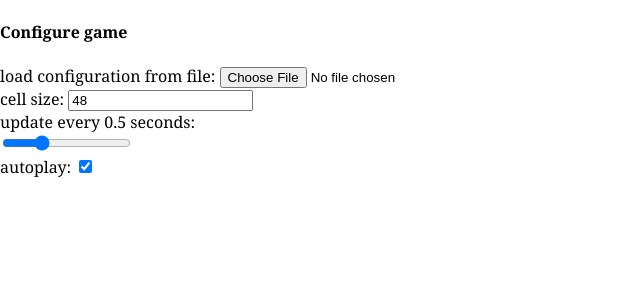
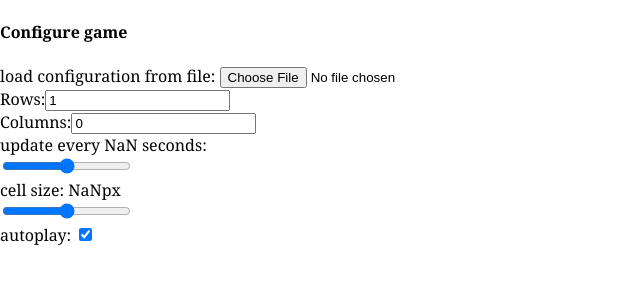
Before and after one commit to f17208/game-of-life, a React (Create React App) app: page / in a window 1280 px wide. Shown: the top 300 px of the page, without its empty margins (0-640 px from the left). Built offline with nearby package versions, Linux system fonts and the light colour scheme.

Commit message:
fix(GameState): fixed setDimensions logics; refactor: moved constants in separate file, with values from process.env;

```diff
--- a/src/App.tsx
+++ b/src/App.tsx
@@ -8,6 +8,7 @@ import {
   cellsSelector,
   GameStatus,
   generationCountSelector,
+  setGenerationCount,
   setIntoCell,
   statusSelector,
 } from './components/game-state/GameState.slice';
@@ -24,6 +25,10 @@ function App() {
   const cells = useSelector(cellsSelector);
   const generationCount = useSelector(generationCountSelector);
   const areCellsConfigured = useSelector(areCellsConfiguredSelector);
+
+  const onResetGenerations = useCallback(() => {
+    dispatch(setGenerationCount(0));
+  }, [dispatch]);
 
   const onClickCell = useCallback((position: CellPosition, status: CellStatus) => {
     dispatch(setIntoCell({ position, status }));
@@ -47,9 +52,10 @@ function App() {
           />
         </div>
       )}
-      {generationCount > 0 && (
+      {areCellsConfigured && (
         <div className="App-footer">
-          generation #{generationCount}
+          generation #{generationCount}&nbsp;
+          <button type="button" onClick={onResetGenerations}>reset</button>
         </div>
       )}
     </div>
--- /dev/null
+++ b/src/components/board/Board.css
@@ -0,0 +1,3 @@
+.Board-container {
+  overflow: hidden;
+}
--- a/src/components/board/Board.tsx
+++ b/src/components/board/Board.tsx
@@ -1,5 +1,7 @@
 import { FC } from 'react';
 import { Cell, CellPosition, CellStatus } from '../cell/Cell';
+
+import './Board.css';
 
 export type BoardDimensions = {
   x: number;
@@ -14,7 +16,7 @@ export type BoardProps = {
 
 export const Board: FC<BoardProps> = ({ cells, cellSize, onClickCell }) => {
   return (
-    <div>
+    <div className="Board-container">
       {
         cells.map((row, x) => {
           return <div key={`row-${x}`} style={{ height: cellSize }}>
--- a/src/components/game-configurator/GameConfigurator.tsx
+++ b/src/components/game-configurator/GameConfigurator.tsx
@@ -12,7 +12,17 @@ import {
   setUpdateEveryMs,
   updateEveryMsSelector,
   areCellsConfiguredSelector,
+  dimensionsSelector,
 } from '../game-state/GameState.slice';
+
+import {
+  STEP_UPDATE_EVERY_MS,
+  MAX_UPDATE_EVERY_MS,
+  MIN_UPDATE_EVERY_MS,
+  STEP_CELL_SIZE,
+  MIN_CELL_SIZE,
+  MAX_CELL_SIZE,
+} from '../../utils/constants';
 
 export const GameConfigurator: FC = () => {
   const dispatch = useDispatch();
@@ -20,6 +30,8 @@ export const GameConfigurator: FC = () => {
   const cellSize = useSelector(cellSizeSelector);
   const updateEveryMs = useSelector(updateEveryMsSelector);
   const [isAutoplayEnabled, setIsAutoplayEnabled] = useState(true);
+
+  const { rowsCount, columnsCount } = useSelector(dimensionsSelector);
 
   // can start game if has any cells
   const canStartGame = useSelector(areCellsConfiguredSelector);
@@ -71,11 +83,25 @@ export const GameConfigurator: FC = () => {
           />
         </div>
         <div>
-          cell size:&nbsp;
+          Rows:
           <input
             type="number"
-            value={cellSize}
-            onChange={e => dispatch(setCellSize(+e.target.value))}
+            value={rowsCount}
+            onChange={e => dispatch(setDimensions({
+              rowsCount: +e.target.value,
+              columnsCount,
+            }))}
+          />
+        </div>
+        <div>
+          Columns:
+          <input
+            type="number"
+            value={columnsCount}
+            onChange={e => dispatch(setDimensions({
+              rowsCount,
+              columnsCount: +e.target.value,
+            }))}
           />
         </div>
         <div>
@@ -83,11 +109,24 @@ export const GameConfigurator: FC = () => {
           <div>
             <input
               type="range"
-              min={100}
-              max={1500}
-              step={100}
+              min={MIN_UPDATE_EVERY_MS}
+              max={MAX_UPDATE_EVERY_MS}
+              step={STEP_UPDATE_EVERY_MS}
               value={updateEveryMs}
               onChange={e => dispatch(setUpdateEveryMs(+e.target.value))}
+            />
+          </div>
+        </div>
+        <div>
+          cell size: {cellSize}px
+          <div>
+            <input
+              type="range"
+              min={MIN_CELL_SIZE}
+              max={MAX_CELL_SIZE}
+              step={STEP_CELL_SIZE}
+              value={cellSize}
+              onChange={e => dispatch(setCellSize(+e.target.value))}
             />
           </div>
         </div>
--- a/src/components/game-state/GameState.slice.ts
+++ b/src/components/game-state/GameState.slice.ts
@@ -1,7 +1,12 @@
 import { createSlice, PayloadAction } from '@reduxjs/toolkit';
 import { RootState } from '../../app.store';
 import { getNextState } from '../../utils/game-of-life';
-import { Cell, CellPosition, CellStatus } from '../cell/Cell';
+import { CellPosition, CellStatus } from '../cell/Cell';
+
+import {
+  DEFAULT_UPDATE_EVERY_MS,
+  DEFAULT_CELL_SIZE,
+} from '../../utils/constants';
 
 export class GameStatus {
   static playing = 'playing';
@@ -21,8 +26,8 @@ export type GameConfig = {
 }
 
 const initialState: GameConfig = {
-  cellSize: 48,
-  updateEveryMs: 500,
+  cellSize: DEFAULT_CELL_SIZE,
+  updateEveryMs: DEFAULT_UPDATE_EVERY_MS,
   cells: [[]],
   status: GameStatus.stopped,
   generationCount: 0,
@@ -53,20 +58,23 @@ export const gameStateSlice = createSlice({
     },
     setDimensions: (state, action: PayloadAction<SetDimensionsInput>) => {
       const { rowsCount, columnsCount } = action.payload;
-      const newCells = new Array(rowsCount) // initialize rowsCount rows
-        .fill(
-          new Array(columnsCount).fill(CellStatus.dead), // fill all with dead cells
-        );
 
-      // copy old values (if possible in new board configuration)
-      state.cells.forEach((row, i) => {
-        row.forEach((cell, j) => {
-          if (i < newCells.length && j < newCells[i].length) {
-            newCells[i][j] = state.cells[i][j];
+      const oldCells = state.cells;
+      const newCells: CellStatus[][] = [];
+
+      for (let i = 0; i < rowsCount; i++) {
+        if (!newCells[i]) {
+          newCells[i] = new Array(columnsCount);
+        }
+
+        for (let j = 0; j < columnsCount; j++) {
+          if (i < oldCells.length && j < oldCells[i].length) {
+            newCells[i][j] = oldCells[i][j];
+          } else {
+            newCells[i][j] = CellStatus.dead;
           }
-        });
-      });
-
+        }
+      }
       state.cells = newCells;
     },
     setIntoCell: (state, action: PayloadAction<SetIntoCellInput>) => {
--- /dev/null
+++ b/src/utils/constants.ts
@@ -0,0 +1,21 @@
+const {
+  // updateEveryMs
+  REACT_APP_DEFAULT_UPDATE_EVERY_MS,
+  REACT_APP_STEP_UPDATE_EVERY_MS,
+  REACT_APP_MAX_UPDATE_EVERY_MS,
+  REACT_APP_MIN_UPDATE_EVERY_MS,
+  // cellSize
+  REACT_APP_DEFAULT_CELL_SIZE,
+  REACT_APP_MIN_CELL_SIZE,
+  REACT_APP_MAX_CELL_SIZE,
+  REACT_APP_STEP_CELL_SIZE,
+} = process.env;
+
+export const DEFAULT_UPDATE_EVERY_MS: number = +REACT_APP_DEFAULT_UPDATE_EVERY_MS!;
+export const STEP_UPDATE_EVERY_MS: number = +REACT_APP_STEP_UPDATE_EVERY_MS!;
+export const MAX_UPDATE_EVERY_MS: number = +REACT_APP_MAX_UPDATE_EVERY_MS!;
+export const MIN_UPDATE_EVERY_MS: number = +REACT_APP_MIN_UPDATE_EVERY_MS!;
+export const DEFAULT_CELL_SIZE: number = +REACT_APP_DEFAULT_CELL_SIZE!;
+export const MIN_CELL_SIZE: number = +REACT_APP_MIN_CELL_SIZE!;
+export const MAX_CELL_SIZE: number = +REACT_APP_MAX_CELL_SIZE!;
+export const STEP_CELL_SIZE: number = +REACT_APP_STEP_CELL_SIZE!;
```
Also changed, not shown: .eslintrc.json.
